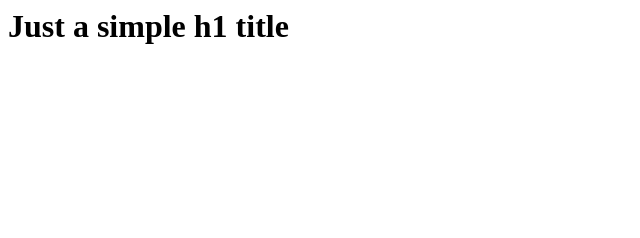
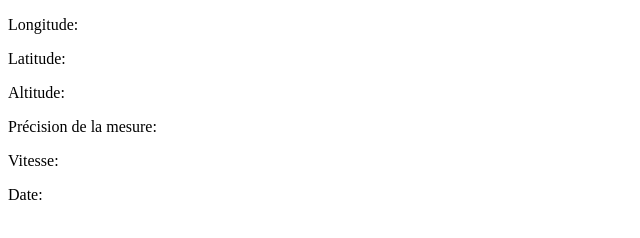
Before and after one commit to Akamya/akamya.github.io, a plain HTML site: page index.html in a window 1280 px wide. Shown: the whole page, without its empty margins (0-640 px from the left). Drawn offline with Linux system fonts and the light colour scheme.

Commit message:
Added basic change to the html

```diff
--- a/index.html
+++ b/index.html
@@ -1 +1,23 @@
-<h1> Just a simple h1 title</h1>
+<!DOCTYPE html>
+<html>
+<head>
+    <meta charset="UTF-8">
+    <meta name="viewport" content="width=device-width, user-scalable=no, initial-scale=1.0, maximum-scale=1.0, minimum-scale=1.0">
+    <meta http-equiv="X-UA-Compatible" content="ie=edge">
+    <title>Akamya's github page</title>
+</head>
+<body>
+    <div class="container">
+        <div class="coord-info">
+            <p>Longitude: <span class="long"></span></p>
+            <p>Latitude: <span class="lat"></span></p>
+            <p>Altitude: <span class="alti"></span></p>
+        </div>
+        <div class="options">
+            <p>Précision de la mesure: <span class="accuracy"></span></p>
+            <p>Vitesse: <span class="speed"></span></p>
+            <p>Date: <span class="current-date"></span></p>
+        </div>
+    </div>
+</body>
+</html>
```
